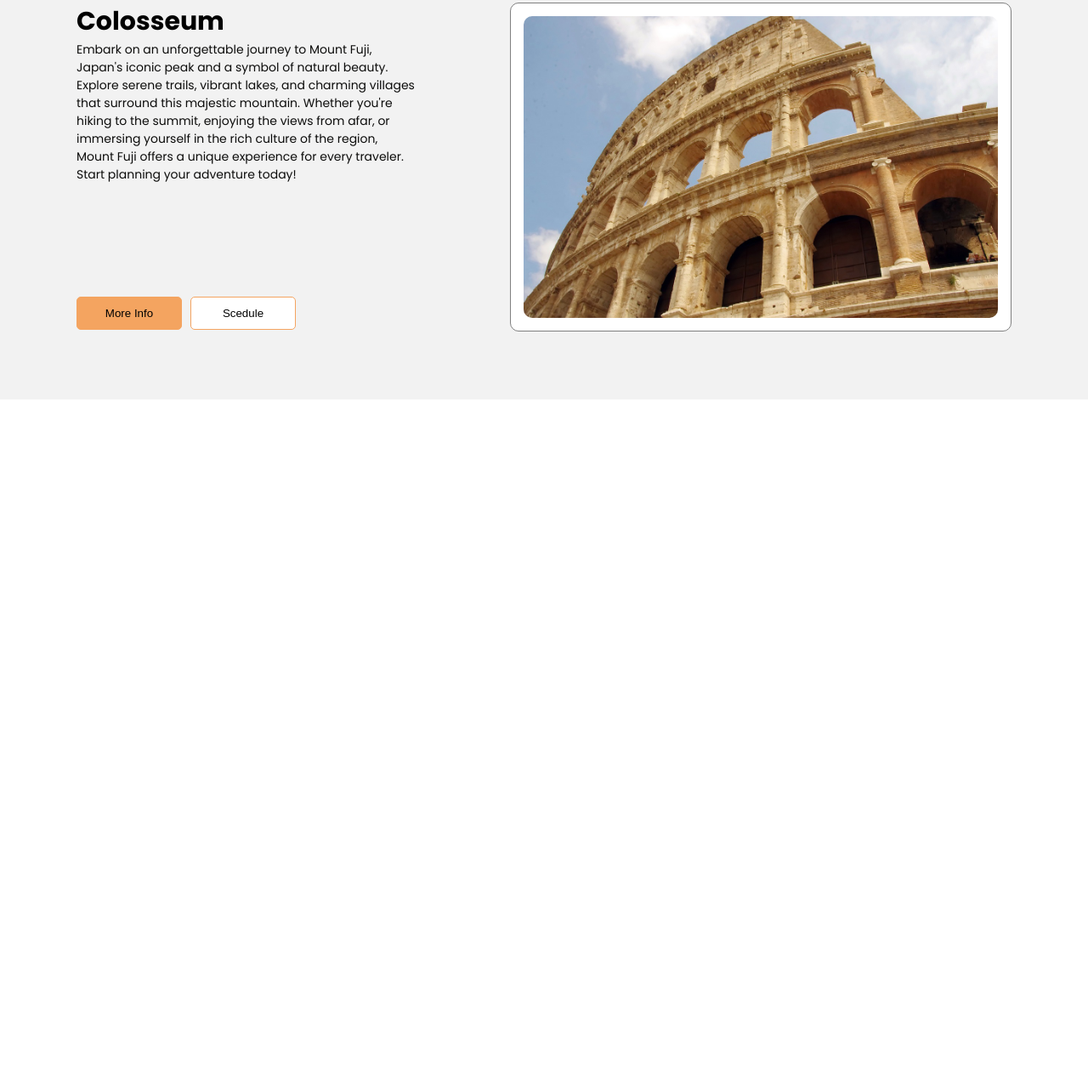
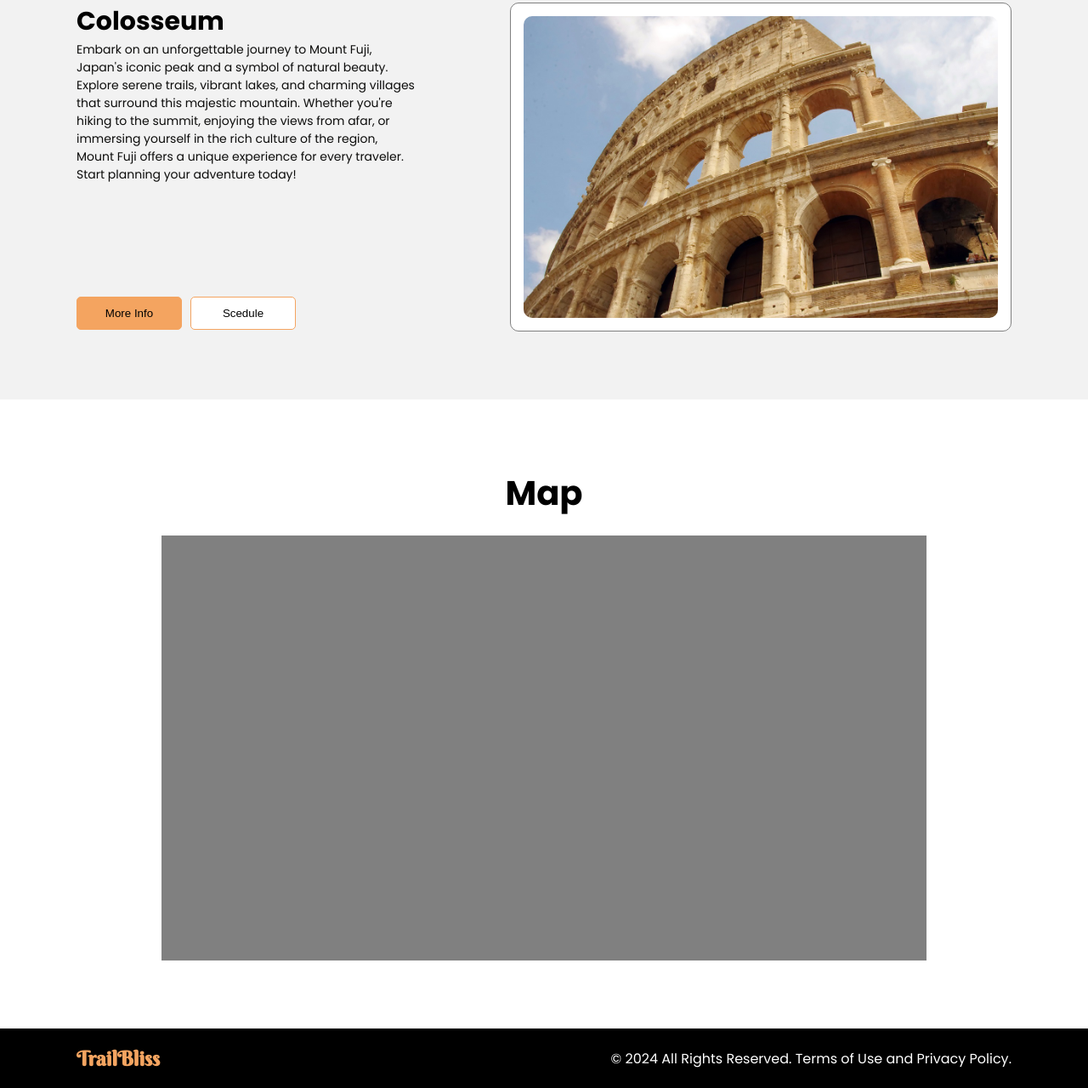
Before and after one commit to CreefordSanchez/mapbox-api-use, a website: page index.html in a window 1280 px wide. Shown: the part 2476-3756 px from the top of the page at 85% size. Before the commit the page ends 2946 px from the top, so only its background shows below. Drawn offline with Linux system fonts and the light colour scheme.

Commit message:
added-footer

```diff
--- a/assets/css/style.css
+++ b/assets/css/style.css
@@ -168,8 +168,39 @@ nav a {
   background-size: cover;
 }
 
-.test  {
+.colosseum  {
   background-image: url(../img/colosseum.jpg);
   background-position: center;
   background-size: cover;
 }
+
+/* Map */
+.map-container {
+  display: flex;
+  justify-content: center;
+}
+
+.map {
+  height: 500px;
+  width: min(100% - 10px, 900px);
+  background-color: gray;
+}
+
+/* Header */
+
+footer {
+  background-color: var(--app-black);
+}
+
+footer .container {
+  display: flex;
+  justify-content: space-between;
+  align-items: center;
+  padding: 20px 0;
+  color: var(--app-white);
+
+  h2 {
+    font-family: "Berkshire Swash", sans-serif;
+    color: var(--app-brown);
+  }
+}
--- a/index.html
+++ b/index.html
@@ -80,6 +80,7 @@
           </div>
         </div>
        </section>
+
        <section class="list-travels section-break">
         <div class="container">
           <div class="about-title">
@@ -145,11 +146,31 @@
               </div>
             </div>
             <div class="photo-trip-box">
-              <div class="location-pic test"></div>
+              <div class="location-pic colosseum"></div>
             </div>
           </div>
         </div>
        </section>
+
+       <section class="map-section section-break">
+        <div class="container">
+          <div class="about-title">
+            <h2 class="section-title">Map</h2>
+          </div>
+          <div class="map-container">
+            <div class="map"></div>
+          </div>
+        </div>
+       </section>
+
+       <footer>
+        <div class="container">
+          <h2>TrailBliss</h2>
+          <p>
+            &copy; 2024 All Rights Reserved. Terms of Use and Privacy Policy.
+          </p>
+        </div>
+       </footer>
     </main>
   </body>
 </html>
```
